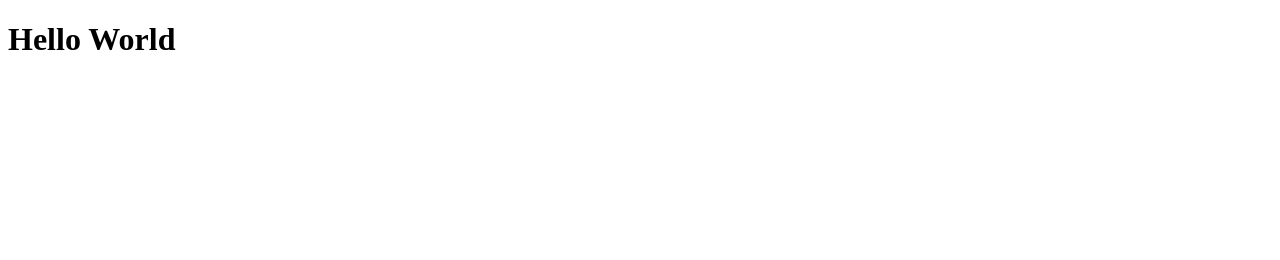
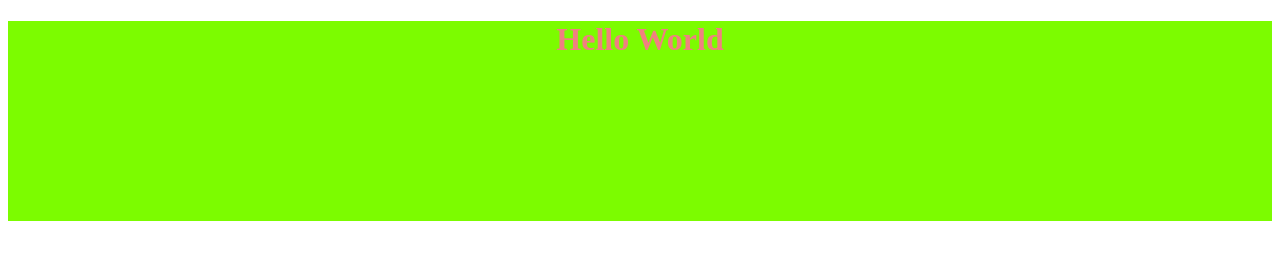
Before and after one commit to Rancid911/JavaScript-Basics, a plain HTML site: page index.html in a window 1280 px wide. Drawn offline with Linux system fonts and the light colour scheme.

Commit message:
just a play

```diff
--- a/index.html
+++ b/index.html
@@ -4,10 +4,13 @@
     <meta charset="UTF-8" />
     <meta http-equiv="X-UA-Compatible" content="IE=edge" />
     <meta name="viewport" content="width=device-width, initial-scale=1.0" />
+    <link rel="stylesheet" href="./main.css">
     <title>Document</title>
   </head>
   <body>
+    <div class="header">
     <h1>Hello World</h1>
+    </div>
     <script src="index.js"></script>
   </body>
 </html>
--- a/index.js
+++ b/index.js
@@ -1,2 +1,2 @@
 // This is my first JavaScript code!
-console.log("Hello World");
+// console.log("Hello World");
--- /dev/null
+++ b/main.css
@@ -0,0 +1,13 @@
+ h1 {
+
+    text-align: center;
+    color: lightcoral;
+
+
+ }
+
+ .header {
+height: 200px;
+background-color:lawngreen;
+
+ }
```
